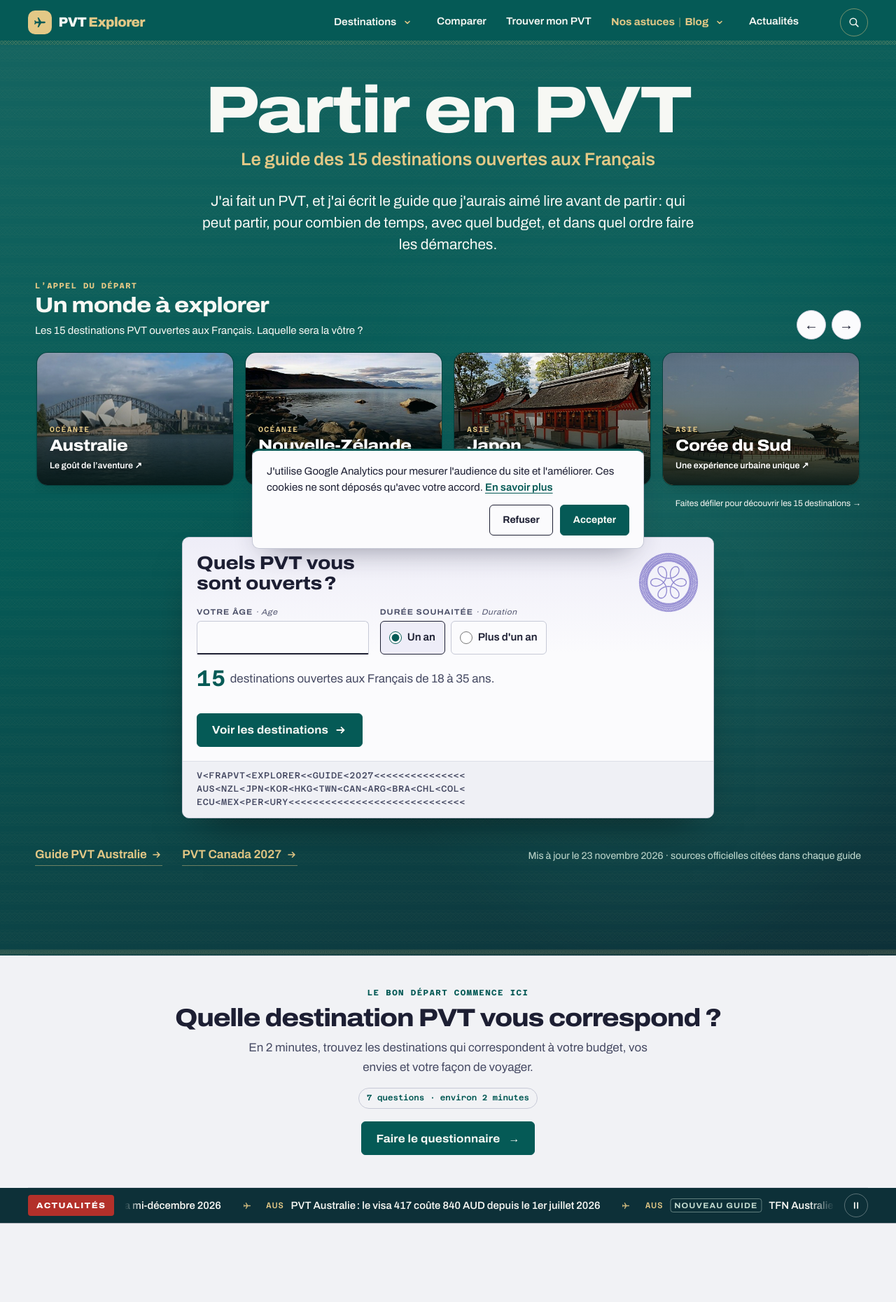
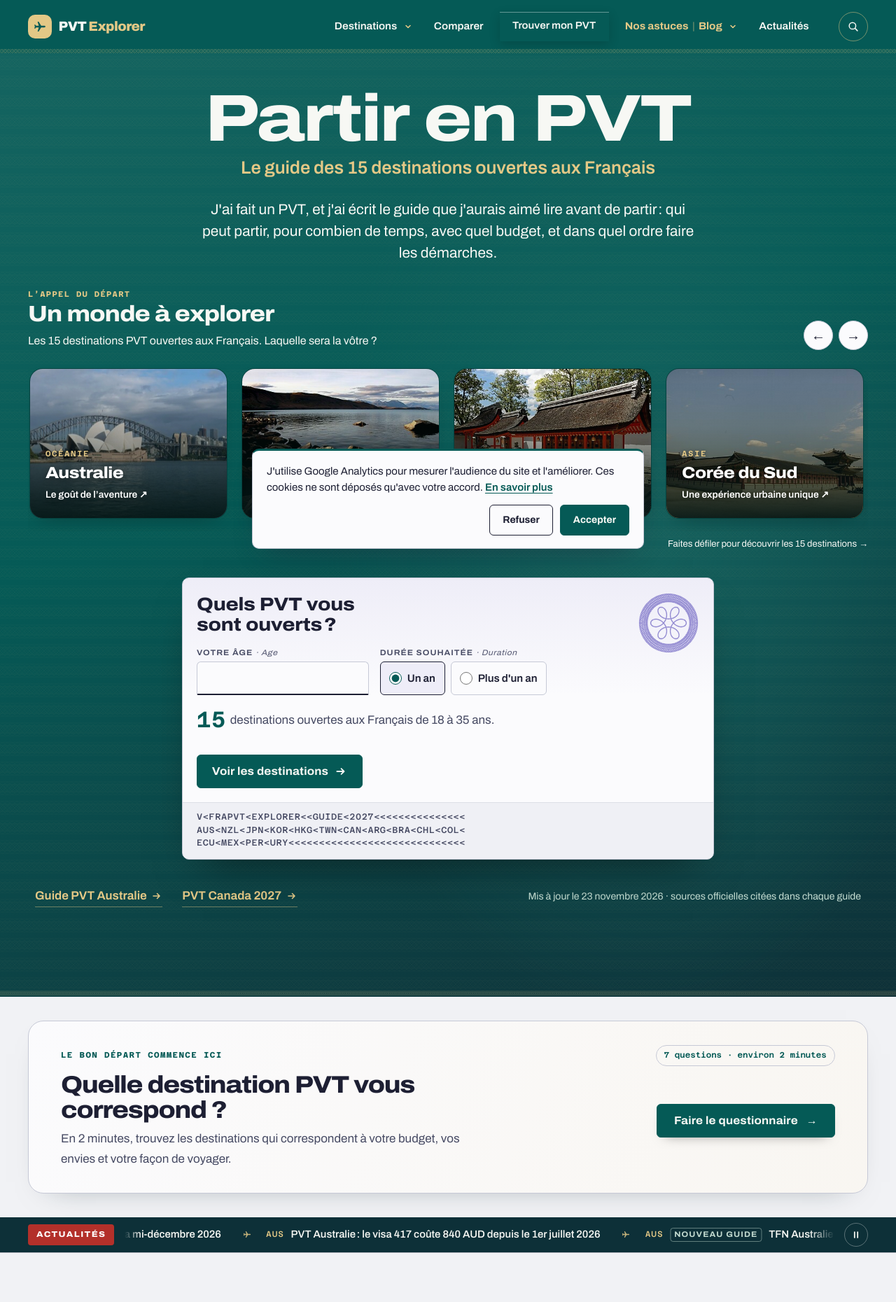
Before and after one commit to B00813621/pvt-explorer, a website: page public/index.html in a window 1280 px wide. Shown: the top 1860 px of the page at 70% size. Drawn offline with Linux system fonts and the light colour scheme; no server answers.

Commit message:
Polish desktop layouts for PVT Explorer additions

```diff
--- a/public/css/site.css
+++ b/public/css/site.css
@@ -904,3 +904,103 @@ dialog.fiche{width:100%;max-width:min(700px,calc(100vw - 24px));max-height:calc(
 .pvt-finder--page{padding-block:32px 64px}
 .pvt-finder--page .pvt-finder__intro{position:static}
 @media(max-width:760px){.pvt-finder--teaser{padding-block:28px}.pvt-finder__cta{width:100%;justify-content:center}.pvt-finder--page{padding-block:22px 44px}}
+
+
+/* Finitions grand écran pour les nouveaux éléments PVT Explorer.
+   Les règles sont limitées au desktop : l'expérience mobile reste inchangée. */
+@media (min-width:1100px){
+  .cover__bar{min-height:76px;gap:clamp(24px,3vw,48px)}
+  .cover__links{align-items:center;gap:clamp(18px,1.8vw,28px)}
+  .cover__links>li{display:flex;align-items:center}
+  .cover__links>li>a:not(.cover__questionnaire){padding-block:.7rem}
+  .cover__links a.cover__questionnaire{
+    min-height:42px;
+    padding:.78rem 1.15rem;
+    font-size:.9rem;
+    box-shadow:0 5px 16px rgba(0,0,0,.16),inset 0 1px 0 rgba(255,255,255,.38);
+  }
+  .cover__chercher{width:42px;height:42px;margin-left:4px}
+
+  .hero .destinations-carousel{max-width:1240px}
+  .destinations-carousel{--slide-gap:20px}
+  .destinations-carousel__top{margin-bottom:22px}
+  .destinations-carousel__top h2{font-size:2rem}
+  .destinations-carousel__intro{font-size:1rem}
+  .destinations-carousel__viewport{
+    grid-auto-columns:calc((100% - 3 * var(--slide-gap))/4);
+    padding:4px 4px 18px;
+  }
+  .destination-slide{
+    aspect-ratio:1.32/1;
+    border-radius:19px;
+    box-shadow:0 14px 30px -17px rgba(9,42,39,.58);
+  }
+  .destination-slide__label{inset:auto 22px 21px;gap:7px}
+  .destination-slide__label small{font-size:.72rem}
+  .destination-slide__label>span{font-size:.86rem}
+  .destinations-carousel__hint{margin-top:7px;font-size:.82rem}
+
+  .pvt-finder--teaser{
+    max-width:var(--wrap);
+    margin:34px auto;
+    padding:34px 46px;
+    border:1px solid var(--rule);
+    border-radius:22px;
+    background:linear-gradient(115deg,var(--paper-hi),color-mix(in srgb,var(--foil) 10%,var(--paper-hi)));
+    box-shadow:0 16px 42px -32px rgba(15,40,45,.5);
+  }
+  .pvt-finder--teaser .pvt-finder__intro{
+    display:grid;
+    grid-template-columns:minmax(0,1fr) auto;
+    grid-template-areas:"eyebrow duration" "heading cta" "description cta";
+    align-items:center;
+    column-gap:34px;
+    row-gap:9px;
+    max-width:100%;
+    text-align:left;
+  }
+  .pvt-finder--teaser .pvt-finder__eyebrow{grid-area:eyebrow;margin:0}
+  .pvt-finder--teaser .pvt-finder__intro h2{grid-area:heading;max-width:26ch;font-size:2.15rem}
+  .pvt-finder--teaser .pvt-finder__intro>p:not(.pvt-finder__eyebrow){grid-area:description;max-width:62ch;margin:0}
+  .pvt-finder--teaser .pvt-finder__duration{grid-area:duration;justify-self:end;white-space:nowrap}
+  .pvt-finder--teaser .pvt-finder__cta{
+    grid-area:cta;
+    justify-self:end;
+    align-self:center;
+    min-width:220px;
+    margin:0;
+    padding-inline:1.5rem;
+    box-shadow:0 8px 18px -12px rgba(0,0,0,.5);
+  }
+
+  .pvt-finder__breadcrumb,.pvt-finder__pagehead,.pvt-finder--page{max-width:1180px;margin-inline:auto}
+  .pvt-finder__breadcrumb{padding-top:34px}
+  .pvt-finder__pagehead{margin-top:34px;margin-bottom:20px}
+  .pvt-finder__pagehead h1{font-size:clamp(2.5rem,3.2vw,3.5rem)}
+  .pvt-finder--page{
+    grid-template-columns:minmax(250px,.68fr) minmax(0,1.32fr);
+    gap:clamp(38px,5vw,72px);
+    padding-block:30px 88px;
+  }
+  .pvt-finder--page .pvt-finder__intro{position:sticky;top:112px;padding:28px 24px;border:1px solid var(--rule);border-radius:18px;background:var(--paper-hi)}
+  .pvt-finder--page .pvt-finder__intro h2{font-size:2rem}
+  .pvt-finder--page .pvt-finder__form{padding:34px 38px;border-radius:20px;box-shadow:0 18px 48px -34px rgba(15,40,45,.55)}
+  .pvt-finder--page .pvt-finder__question{display:grid;grid-template-columns:repeat(2,minmax(0,1fr));column-gap:24px;align-items:start}
+  .pvt-finder--page .pvt-finder__question legend{grid-column:1/-1;margin-bottom:15px}
+  .pvt-finder--page .pvt-finder__choice{min-height:38px;margin:4px 0;padding:9px 11px;border:1px solid transparent;border-radius:9px;transition:background .15s,border-color .15s}
+  .pvt-finder--page .pvt-finder__choice:hover{background:color-mix(in srgb,var(--cover) 5%,var(--paper-hi));border-color:var(--rule)}
+  .pvt-finder--page .pvt-finder__choice:has(input:checked){background:color-mix(in srgb,var(--cover) 8%,var(--paper-hi));border-color:color-mix(in srgb,var(--cover) 30%,var(--rule))}
+  .pvt-finder--page .pvt-finder__submit{max-width:360px;margin-left:auto;margin-right:auto}
+  .pvt-finder__results{border-radius:20px;box-shadow:0 16px 38px -24px rgba(0,0,0,.38)}
+  .pvt-finder__result-list{gap:18px}
+  .pvt-finder__card{padding:22px;border-radius:16px;transition:transform .2s,border-color .2s,background .2s}
+  .pvt-finder__card:hover{transform:translateY(-3px);border-color:color-mix(in srgb,var(--foil) 55%,transparent);background:rgba(255,255,255,.1)}
+}
+@media (min-width:861px) and (max-width:1099px){
+  .cover__links{gap:14px}
+  .cover__links a{font-size:.86rem}
+  .cover__links a.cover__questionnaire{padding:.65rem .8rem}
+  .pvt-finder--page{grid-template-columns:minmax(210px,.7fr) minmax(0,1.3fr);gap:24px}
+  .pvt-finder--page .pvt-finder__question{display:grid;grid-template-columns:repeat(2,minmax(0,1fr));column-gap:14px}
+  .pvt-finder--page .pvt-finder__question legend{grid-column:1/-1}
+}
```
